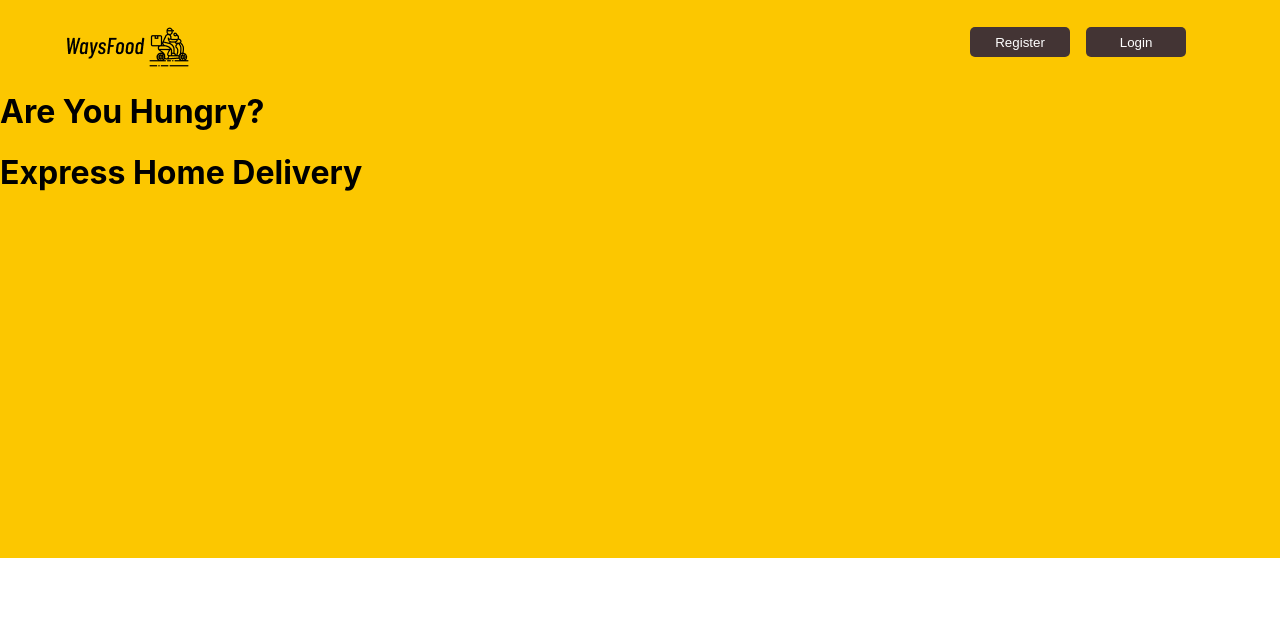
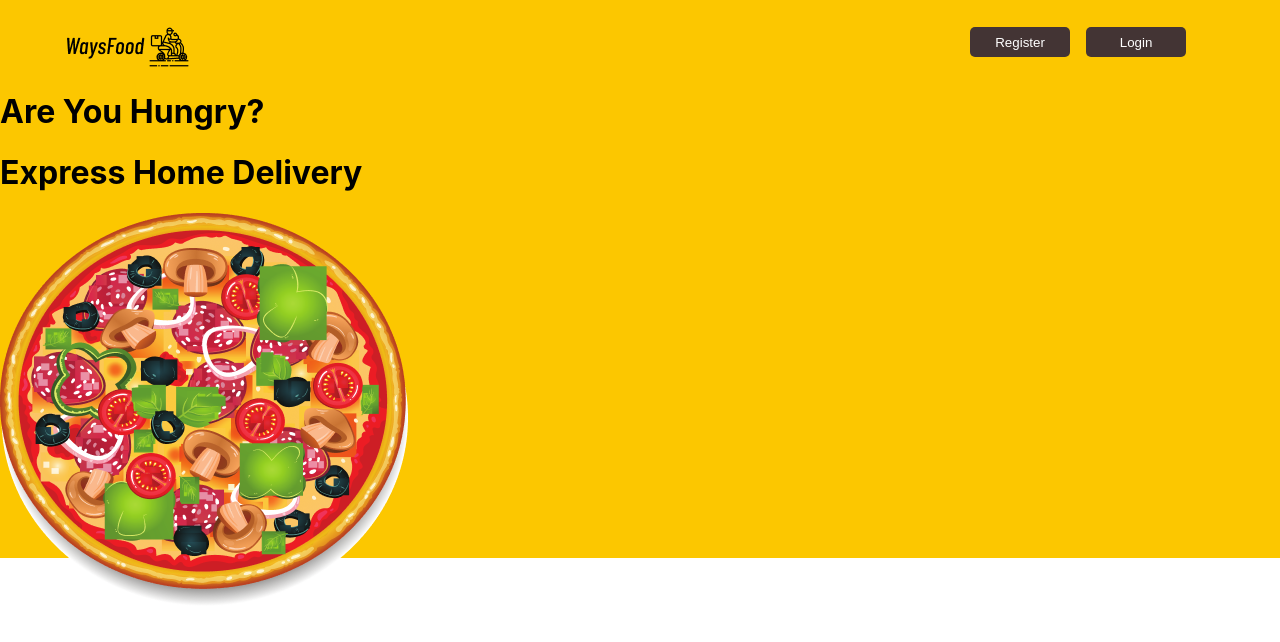
Before and after one commit to rizaruved/waysfood, a React (Create React App) app: page / in a window 1280 px wide. Shown: the top 642 px of the page. Built offline with nearby package versions, Linux system fonts and the light colour scheme.

Commit message:
/ ‘src/pages/Home.jsx’

```diff
--- a/src/pages/Home.jsx
+++ b/src/pages/Home.jsx
@@ -1,4 +1,5 @@
 import logo from '../assets/png/waysfood.png';
+import pizza from '../assets/png/pizza-icon.png';
 
 function Home() {
     return (
@@ -18,7 +19,9 @@ function Home() {
               <h1>Are You Hungry?</h1>
               <h1>Express Home Delivery</h1>
             </div>
-            <div></div>
+            <div>
+              <img src={pizza} alt="pizza-image"/>
+            </div>
           </div>
       </div>
     );
```
